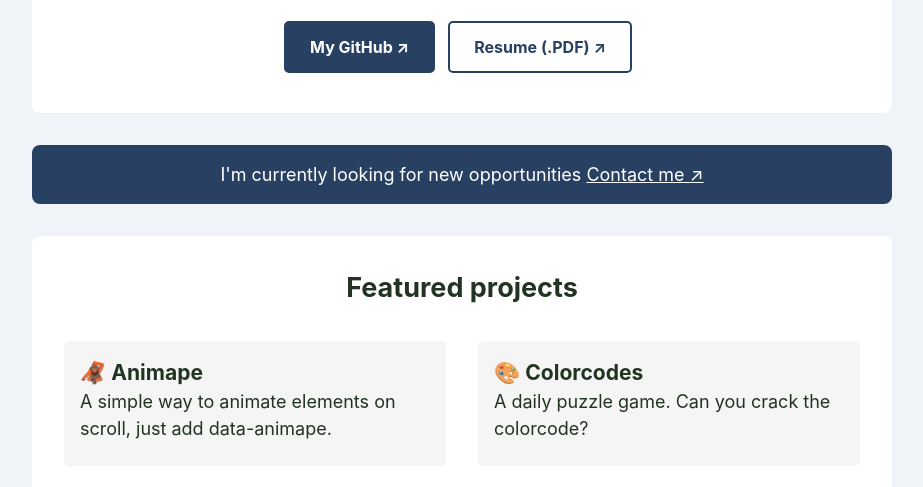
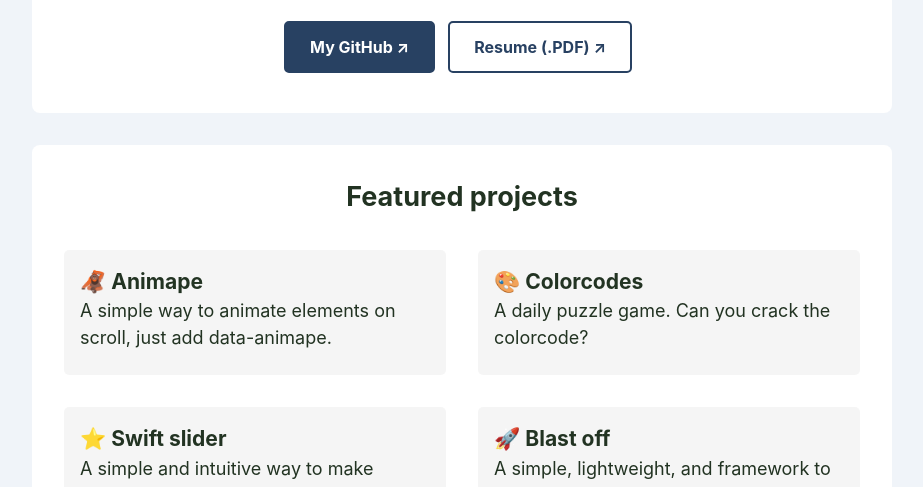
Before and after one commit to matoululu/portfolio-blastoff, a website built with Parcel: page src/index.html in a window 1280 px wide. Shown: the part 271-758 px from the top of the page, without its empty margins (178-1101 px from the left). Built offline with nearby package versions, Linux system fonts and the light colour scheme.

Commit message:
Update index.html

```diff
--- a/src/index.html
+++ b/src/index.html
@@ -16,10 +16,6 @@
     <a href="https://github.com/matoululu" class="button" target="_blank" rel="noreferrer">My GitHub ↗</a>
     <a href="https://docs.google.com/document/d/1UjHeeRv2cGW7pjnt6g0q89gaL5q1Q6Pmiqf3wUwaApw/edit?usp=sharing" class="button button--secondary" rel="noreferrer" target="_blank">Resume (.PDF) ↗</a>
   </header>
-
-  <aside class="container container--announce">
-    <p>I'm currently looking for new opportunities <a href="mailto:matthew.marineau@gmail.com" target="_blank" rel="noreferrer">Contact me ↗</a></p>
-  </aside>
 
   <main role="main" class="container">
     <h2 style="margin-bottom: 2rem;">Featured projects</h2>
```
